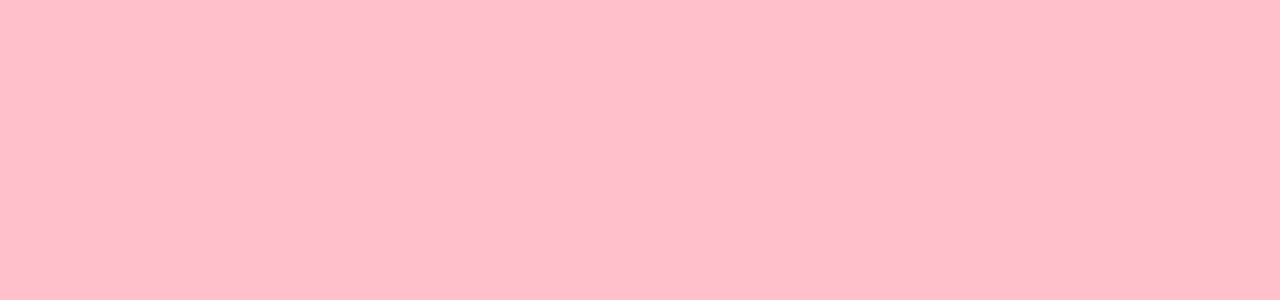
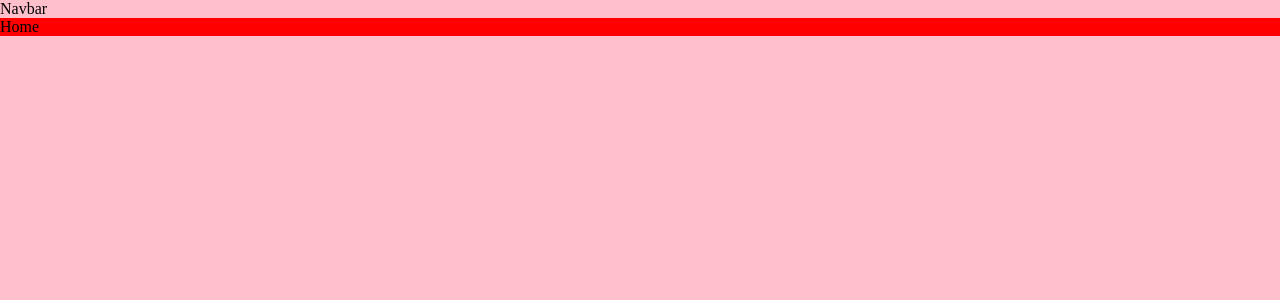
Before and after one commit to acmahaja/blog.acmahaja.com, a React (Create React App) app in the folder client/: page / in a window 1280 px wide. Shown: the top 300 px of the page. Built offline with nearby package versions, Linux system fonts and the light colour scheme.

Commit message:
Added Navbar files

```diff
--- a/client/src/App.js
+++ b/client/src/App.js
@@ -6,10 +6,13 @@ import Home from "./Routes/Home";
 
 import './App.css'
 
+import Navbar from "./Components/Navbar";
+
 function App() {
 
   return (
     <div className="App">
+      <Navbar />
       <BrowserRouter>
         <Routes>
             <Route index path="/" element={<Home/>} />
--- /dev/null
+++ b/client/src/Components/Navbar.js
@@ -0,0 +1,11 @@
+import React from "react"
+
+
+import '../css/Components/Navbar.css'
+
+
+export default function Navbar(){
+    return <div id="Navbar">
+        Navbar
+    </div>
+}
--- a/client/src/Routes/Home.js
+++ b/client/src/Routes/Home.js
@@ -7,7 +7,7 @@ import '../css/Dark/Home.css'
 function Home() {
     return (
         <div className="Light Home">
-
+            Home
         </div>
     )
 }
```
Also changed, not shown: client/src/css/Components/Dark/Navbar.css (added), client/src/css/Components/Light/Navbar.css (added), client/src/css/Components/Navbar.css (added).
